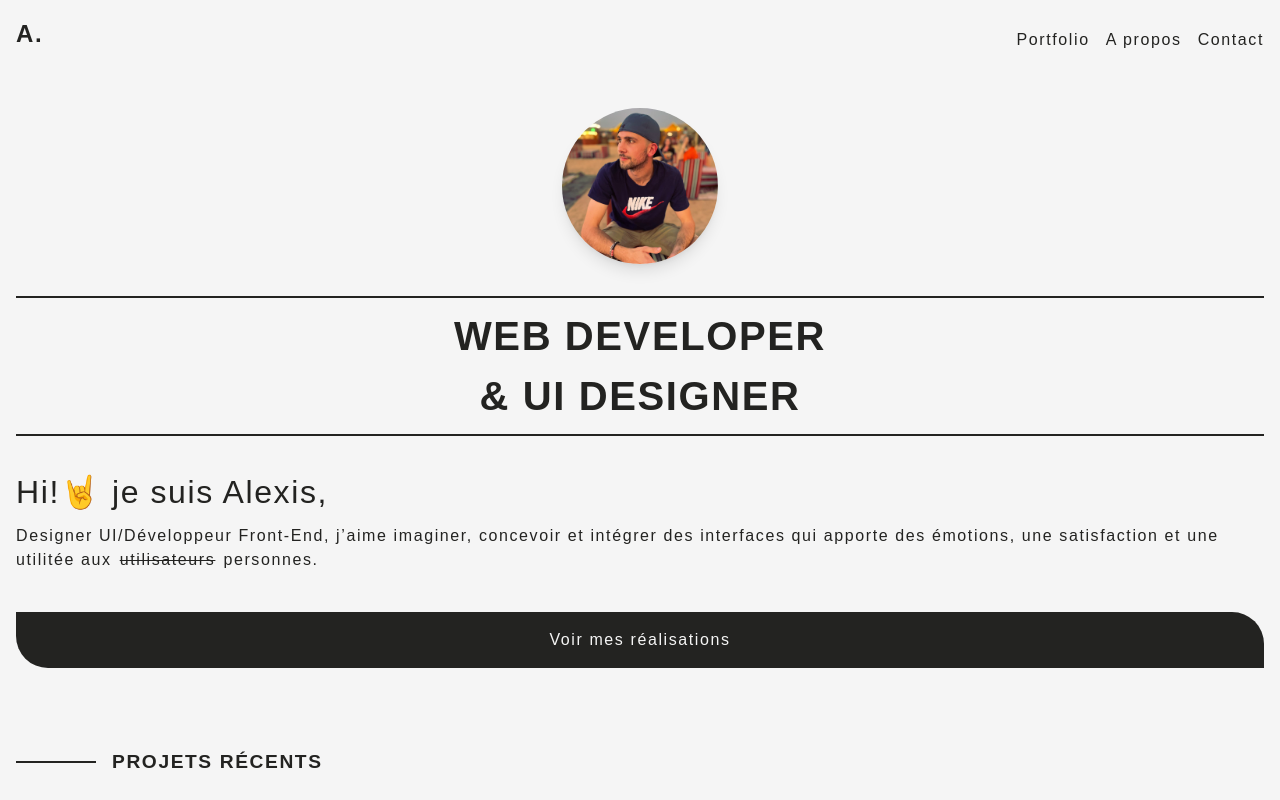
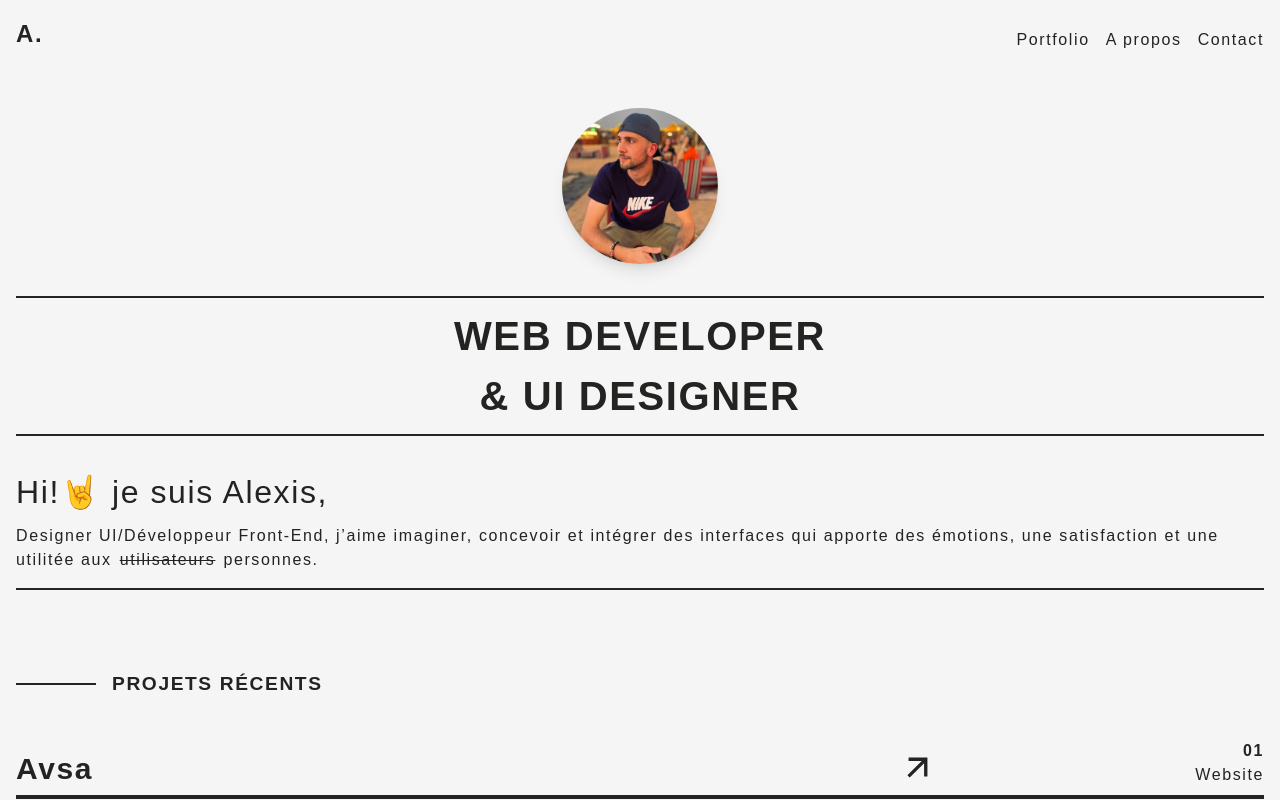
Before and after one commit to aleksyR/good_portfolio_react, a React (Create React App) app: page / in a window 1280 px wide. Shown: the top 800 px of the page. Built offline with nearby package versions, Linux system fonts and the light colour scheme.

Commit message:
Ajout de props pour rendre le bouton réutilisable

```diff
--- a/src/components/Button.js
+++ b/src/components/Button.js
@@ -1,11 +1,11 @@
 import React from "react";
 import { Link } from "react-router-dom";
 
-const Button = () => {
+const Button = ({ url, text }) => {
   return (
     <>
-      <button className="bg-nblack mt-10 px-8 py-4 rounded-bl-[32px] rounded-tr-[32px] text-nwhite font-medium">
-        <Link to="/portfolio">Voir mes réalisations</Link>
+      <button className=" border-b-2 border-nblack w-[auto] px-2 py-2 uppercase font-semibold">
+        <Link to={url}>{text}</Link>
       </button>
     </>
   );
```
